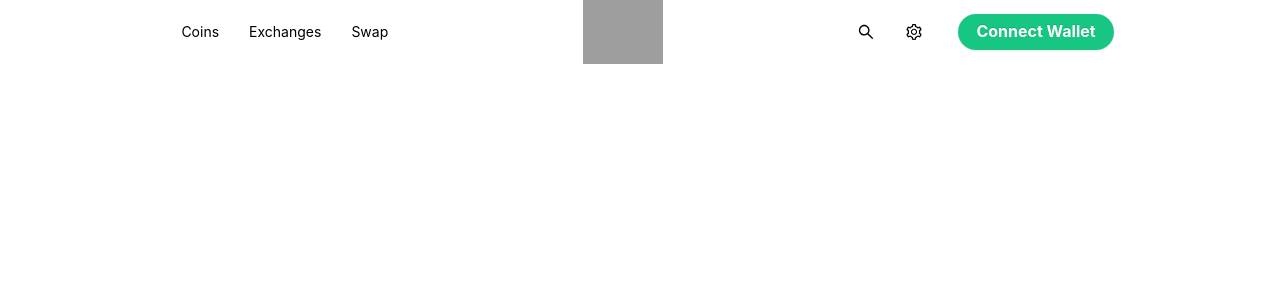
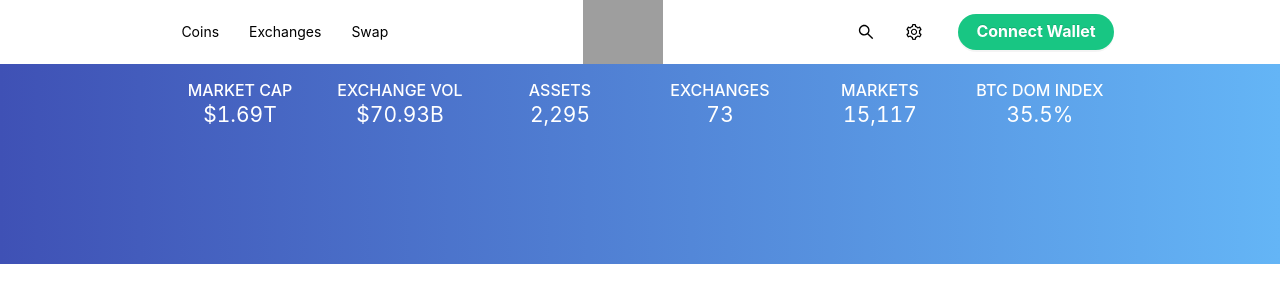
Before and after one commit to arashghh/coincap-project, a React (Create React App) app: page / in a window 1280 px wide. Shown: the top 302 px of the page. Built offline with nearby package versions, Linux system fonts and the light colour scheme; grey boxes are pictures that could not be loaded.

Commit message:
content box(blue box with datas) added

```diff
--- a/package.json
+++ b/package.json
@@ -16,8 +16,8 @@
     "react": "^18.1.0",
     "react-dom": "^18.1.0",
     "react-router-dom": "^6.3.0",
-    "react-scripts": "^2.1.3",
-    "sass": "^1.49.11",
+    "react-scripts": "^5.0.1",
+    "sass": "^1.52.2",
     "web-vitals": "^2.1.4"
   },
   "scripts": {
--- a/src/App.js
+++ b/src/App.js
@@ -4,6 +4,7 @@ import "./App.css";
 import { Layout } from "antd";
 import UserContext from "./context/UserContext";
 import Head from "./components/Head";
+import ContentBox from "./components/ContentBox";
 
 const { Header, Footer, Sider, Content } = Layout;
 
@@ -28,6 +29,9 @@ function App() {
             <Header>
               <Head />
             </Header>
+            <Content>
+              <ContentBox />
+            </Content>
           </Layout>
         </Router>
       </UserContext.Provider>
--- /dev/null
+++ b/src/components/ContentBox/ContentBox.scss
@@ -0,0 +1,30 @@
+.content {
+  height: 200px;
+  background: linear-gradient(to right, rgb(63, 81, 181), rgb(100, 181, 246))
+    rgb(255, 255, 255) !important;
+  &-box {
+    display: flex;
+    height: 200px;
+    width: 75%;
+    margin: auto;
+    &-item {
+      display: flex;
+      width: 16.6666666667%;
+      height: 80px;
+      color: white;
+      line-height: 1.3;
+      .data-box {
+        margin: auto;
+        text-align: center;
+      }
+      .label {
+        font-weight: 500;
+        font-size: 16px;
+      }
+      .value {
+        font-weight: 400;
+        font-size: 21px;
+      }
+    }
+  }
+}
--- /dev/null
+++ b/src/components/ContentBox/index.js
@@ -0,0 +1,49 @@
+import React from "react";
+import "./ContentBox.scss";
+
+export default function ContentBox() {
+  return (
+    <div className='content'>
+      <div className='content-box'>
+        <div className='content-box-item'>
+          <div className='data-box'>
+            <div className='label'>MARKET CAP</div>
+            <div className='value'>$1.69T</div>
+          </div>
+        </div>
+        <div className='content-box-item'>
+          <div className='data-box'>
+            <div className='label'>EXCHANGE VOL</div>
+            <div className='value'>$70.93B</div>
+          </div>
+        </div>
+        <div className='content-box-item'>
+          <div className='data-box'>
+            <div className='label'>ASSETS</div>
+            <div className='value'>2,295</div>
+          </div>
+        </div>
+        <div className='content-box-item'>
+          <div className='data-box'>
+            <div className='label'>EXCHANGES</div>
+            <div className='value'>73</div>
+          </div>
+        </div>
+        <div className='content-box-item'>
+          <div className='data-box'>
+            <div className='label'>MARKETS</div>
+            <div className='value'>15,117</div>
+          </div>
+        </div>
+        <div className='content-box-item'>
+          <div className='data-box'>
+            <div className='label'>BTC DOM INDEX</div>
+            <div className='value'>35.5%</div>
+          </div>
+        </div>
+      </div>
+    </div>
+  );
+}
+
+// linear-gradient(to right, rgb(63, 81, 181), rgb(100, 181, 246)) rgb(255, 255, 255)
--- a/src/components/Head/index.js
+++ b/src/components/Head/index.js
@@ -1,12 +1,13 @@
 import React from "react";
 import { Link } from "react-router-dom";
-import "./Head.css";
 import { Button } from "antd";
 import { SearchOutlined, SettingOutlined } from "@ant-design/icons";
+import "./Head.css";
 
 export default function Head() {
   return (
     <div className='header'>
+      {/* Menu with links */}
       <ul className='menu'>
         <li>
           <Link to='/'>Coins</Link>
@@ -19,10 +20,12 @@ export default function Head() {
         </li>
       </ul>
 
+      {/* Header Logo */}
       <Link to='/' className='logo'>
         <img src='https://coincap.io/static/logos/black.svg' alt='logo' />
       </Link>
 
+      {/* search box and setting and connect wallet button */}
       <div className='menu-options'>
         <Link to='/' className='header-item'>
           <SearchOutlined />
```
Also changed, not shown: 1 other file (tests, documents, lock files or other folders).
